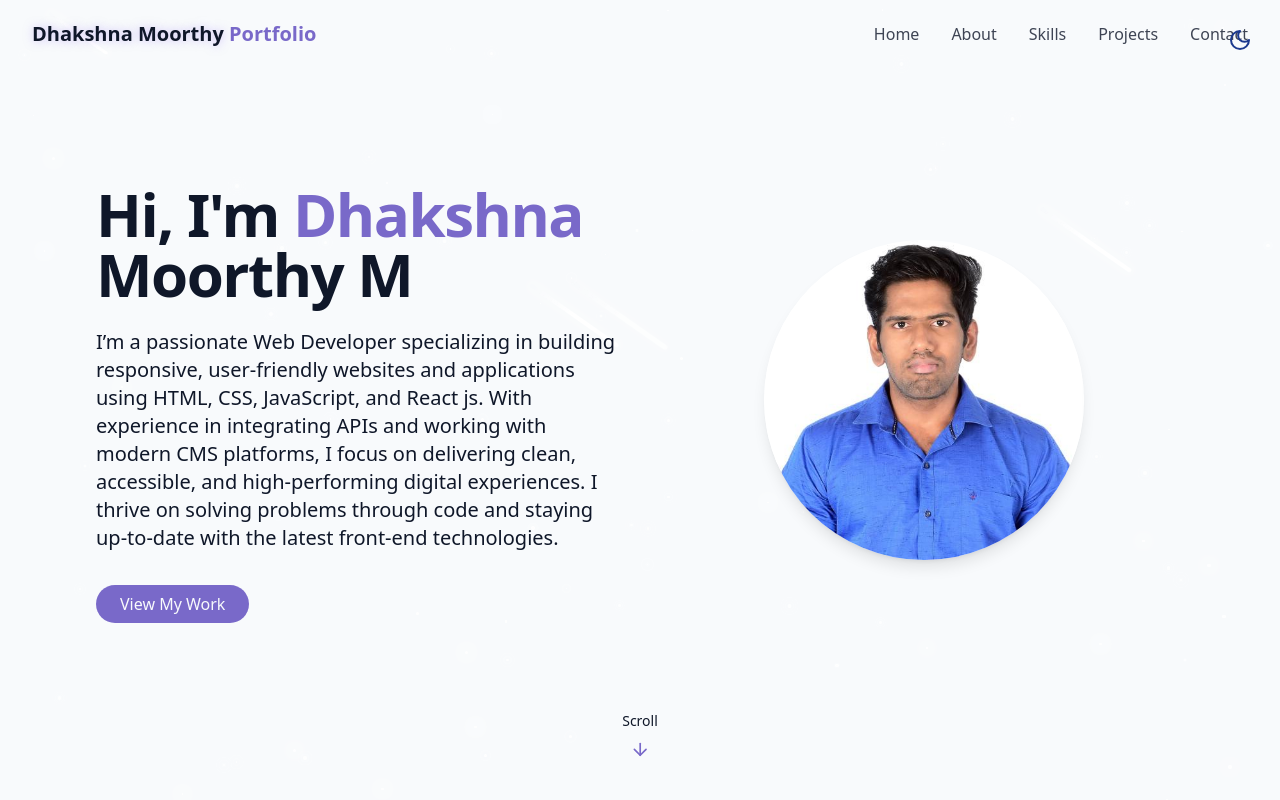
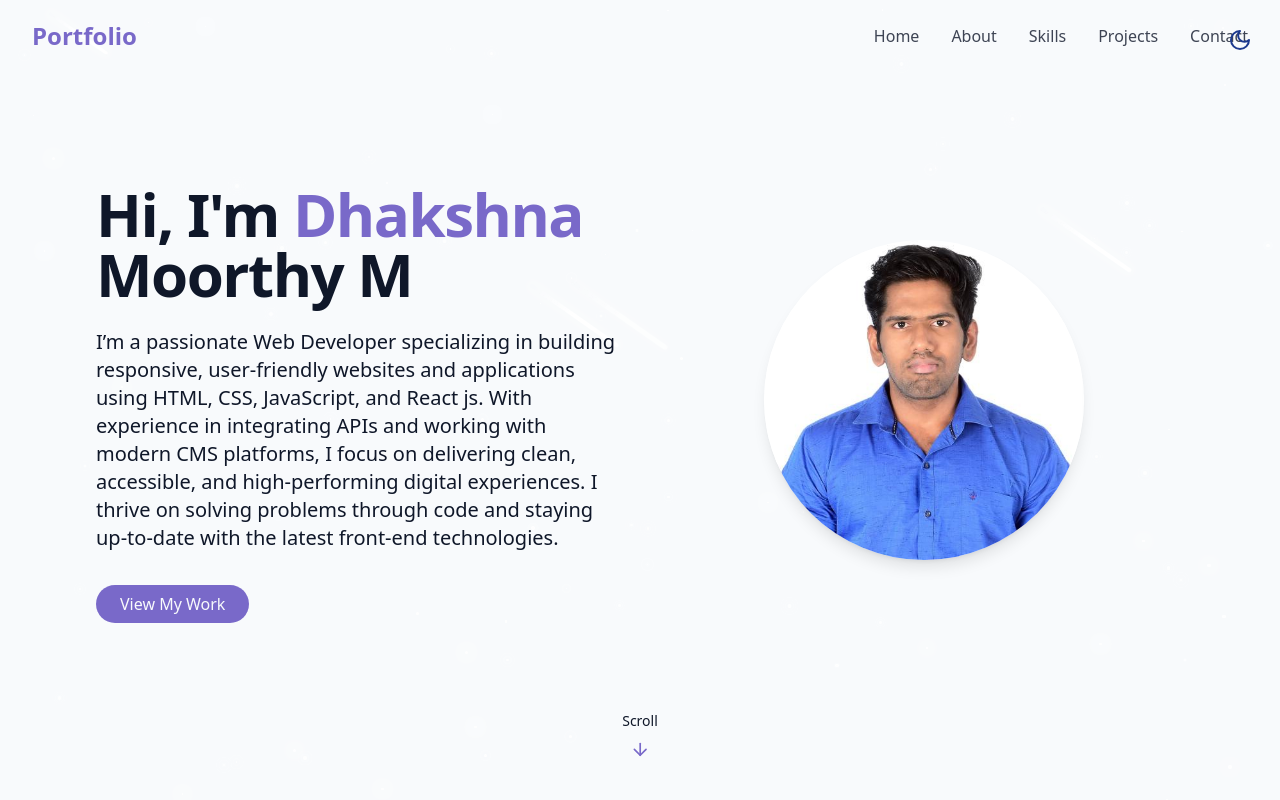
Before and after one commit to Dhakshnan/Portfolio, a React (Vite) app: page / in a window 1280 px wide. Shown: the top 800 px of the page. Built offline with nearby package versions, Linux system fonts and the light colour scheme.

Commit message:
Update Navbar.jsx

```diff
--- a/src/components/Navbar.jsx
+++ b/src/components/Navbar.jsx
@@ -31,11 +31,11 @@ export const Navbar = () => {
     >
       <div className="container flex items-center justify-between">
         <a
-          className="text-xl font-bold text-primary flex items-center"
+          className="text-2xl font-bold text-primary flex items-center"
           href="#hero"
         >
           <span className="relative z-10">
-            <span className="text-glow text-foreground"> Dhakshna Moorthy </span>{" "}
+            <span className="text-glow text-foreground">  </span>{" "}
             Portfolio
           </span>
         </a>
```
